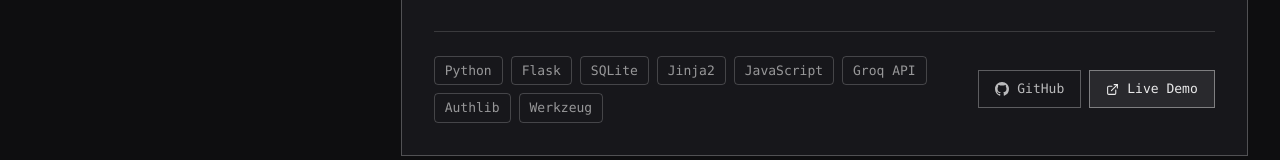
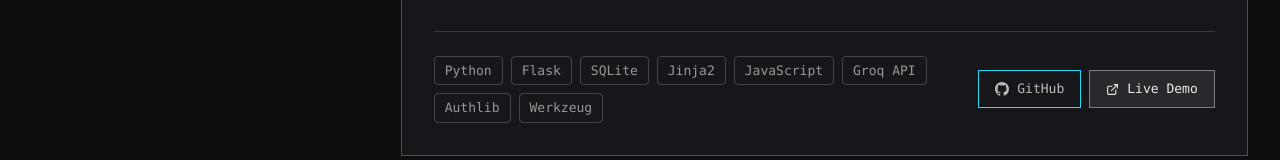
Before and after one commit to Aditi-Atodaria/Portfolio_Website, a Next.js app in the folder aditi-next/: page / in a window 1280 px wide. Shown: the part 2195-2355 px from the top of the page. Built offline with nearby package versions, Linux system fonts and the light colour scheme.

Commit message:
Update portfolio-hero-with-paper-shaders.tsx

```diff
--- a/aditi-next/src/components/ui/portfolio-hero-with-paper-shaders.tsx
+++ b/aditi-next/src/components/ui/portfolio-hero-with-paper-shaders.tsx
@@ -121,6 +121,21 @@ const hairlineVars = (isDarkMode: boolean) =>
     }),
   }) as React.CSSProperties
 
+/**
+ * Accent colour for the Hairline figures, taken from the hero's active palette.
+ * Only the focused part is tinted: the lit drawer (Cabinet), the lit file (Riffle) and, while hovered,
+ * the content rows of the Terminal. Everything else keeps the figure's normal grey.
+ */
+const accentVars = (isDarkMode: boolean) =>
+  ({ "--hl-accent": PALETTES[PALETTE][isDarkMode ? "dark" : "light"] }) as React.CSSProperties
+
+const hairlineAccentCss = `
+  .hl-accent svg .hi { stroke: var(--hl-accent); }
+  .hl-accent svg .dot:not(.m):not(.off) { fill: var(--hl-accent); }
+  .hl-terminal-hot svg [data-hl-content],
+  .hl-terminal-hot svg [data-hl-content] path { stroke: var(--hl-accent); }
+`
+
 /** Cabinet has 12 blades (blade 12 is the top one). Cards walk down the cabinet: 12, 9, 6, 3. */
 const CABINET_BLADES = 12
 const bladeForProject = (index: number) => CABINET_BLADES - index * Math.floor(CABINET_BLADES / PROJECTS.length)
@@ -131,6 +146,19 @@ const CURRENTLY_EXPLORING = [
   { title: "Mechatronics", desc: "Pursuing a minor, bridging software with mechanical and electrical systems — embedded hardware, sensors, and intelligent machines." },
   { title: "Machine Learning", desc: "Actively learning ML fundamentals — model training, data pipelines, and applying intelligent systems to real engineering problems." },
 ]
+
+/** Dither colours: [dark mode, light mode]. Change PALETTE to switch the hero shader. */
+const PALETTES = {
+  ember:  { dark: "hsl(25, 100%, 55%)",  light: "hsl(220, 100%, 62%)" }, // original
+  aurora: { dark: "hsl(158, 85%, 52%)",  light: "hsl(160, 90%, 32%)" },
+  violet: { dark: "hsl(258, 95%, 72%)",  light: "hsl(262, 83%, 52%)" },
+  rose:   { dark: "hsl(335, 100%, 62%)", light: "hsl(338, 85%, 52%)" },
+  cyan:   { dark: "hsl(187, 90%, 55%)",  light: "hsl(192, 95%, 38%)" },
+  mono:   { dark: "hsl(0, 0%, 88%)",     light: "hsl(0, 0%, 12%)" },
+  gold:   { dark: "hsl(43, 100%, 60%)",  light: "hsl(28, 95%, 46%)" },
+  crimson:{ dark: "hsl(2, 95%, 62%)",    light: "hsl(356, 78%, 50%)" },
+} as const
+const PALETTE: keyof typeof PALETTES = "cyan"
 
 const REDUCED_MOTION_QUERY = "(prefers-reduced-motion: reduce)"
 function usePrefersReducedMotion() {
@@ -156,6 +184,8 @@ export default function AditiPortfolio() {
   const cabinetHovered = useRef(false)
   const activeProjectRef = useRef(0)
   const [menuOpen, setMenuOpen] = useState(false)
+  const [terminalHot, setTerminalHot] = useState(false)
+  const terminalRef = useRef<HTMLDivElement>(null)
   const contentRef = useRef<HTMLDivElement>(null)
 
   useEffect(() => {
@@ -216,6 +246,16 @@ export default function AditiPortfolio() {
     window.addEventListener("resize", refocus)
     return () => window.removeEventListener("resize", refocus)
   }, [focusBlade])
+
+  // Tag the Terminal's content rows, chevron and cursor so they can be tinted on hover. The figure draws its
+  // groups in a fixed order: slab, history rows, prompt plate, chevron, cursor, title bar, three window dots.
+  useEffect(() => {
+    const g = terminalRef.current?.querySelector("svg > g")
+    if (!g || g.children.length < 9) return
+    const kids = Array.from(g.children)
+    const content = [...kids.slice(1, kids.length - 7), kids[kids.length - 6], kids[kids.length - 5]]
+    content.forEach(el => el.setAttribute("data-hl-content", ""))
+  }, [])
 
   const scrollDown = () => {
     contentRef.current?.scrollIntoView({ behavior: "smooth" })
@@ -355,7 +395,7 @@ export default function AditiPortfolio() {
               <Dithering
                 style={{ width: "100%", height: "100%" }}
                 colorBack={isDarkMode ? "#0e0e10" : "hsl(0, 0%, 100%)"}
-                colorFront={isDarkMode ? "hsl(187, 90%, 55%)" : "hsl(192, 95%, 38%)"}
+                colorFront={isDarkMode ? PALETTES[PALETTE].dark : PALETTES[PALETTE].light}
                 shape="warp"
                 type="4x4"
                 size={3}
@@ -436,8 +476,11 @@ export default function AditiPortfolio() {
                 </div>
                 {/* Hairline terminal figure — plate colour must match the page background */}
                 <div
-                  className="w-full max-w-sm md:max-w-none md:w-[112%] md:-ml-[12%] xl:w-[130%] xl:-ml-[15%]"
-                  style={hairlineVars(isDarkMode)}
+                  ref={terminalRef}
+                  className={`w-full max-w-sm md:max-w-none md:w-[112%] md:-ml-[12%] xl:w-[130%] xl:-ml-[15%] hl-accent ${terminalHot ? "hl-terminal-hot" : ""}`}
+                  style={{ ...hairlineVars(isDarkMode), ...accentVars(isDarkMode) }}
+                  onPointerEnter={() => setTerminalHot(true)}
+                  onPointerLeave={() => setTerminalHot(false)}
                 >
                   <Terminal theme={isDarkMode ? "dark" : "light"} intensity={0.6} />
                 </div>
@@ -448,20 +491,22 @@ export default function AditiPortfolio() {
 
         {/* PROJECTS */}
         <section id="projects" className={`scroll-mt-24 border-t ${isDarkMode ? "border-white/15" : "border-black/8"}`}>
-          <style>{carouselCss}</style>
+          <style>{carouselCss + hairlineAccentCss}</style>
           <div className="max-w-7xl mx-auto px-4 sm:px-8 py-14 sm:py-24">
+            <div className="max-w-[60rem] mx-auto">
             <p className={`font-mono text-sm tracking-[0.4em] uppercase mb-6 sm:mb-8 ${isDarkMode ? "text-white/55" : "text-black/60"}`}>02 — Projects</p>
             <div className="mb-10 sm:mb-16">
               <h2 className={`font-mono text-2xl sm:text-3xl md:text-4xl leading-tight ${isDarkMode ? "text-white/90" : "text-black"}`}>
                 Projects &amp; Innovation
               </h2>
             </div>
+            </div>
 
             <div className="grid grid-cols-1 xl:grid-cols-[minmax(0,3fr)_minmax(0,8fr)] gap-y-2 gap-x-8 xl:gap-x-[51px] items-stretch">
 
             {/* Cabinet — left on extra-large screens, hidden below. Its height equals the card height
                 (the bottom offset is the carousel's arrows/dots row). Hover it to take over the focus. */}
-            <div className="hidden xl:block relative" style={hairlineVars(isDarkMode)}>
+            <div className="hidden xl:block relative hl-accent" style={{ ...hairlineVars(isDarkMode), ...accentVars(isDarkMode) }}>
               <div className="absolute inset-x-0 top-0 bottom-[52px]">
               <Cabinet
                 ref={cabinetRef}
@@ -560,10 +605,11 @@ export default function AditiPortfolio() {
                             href={p.github}
                             target="_blank"
                             rel="noreferrer"
+                            style={{ borderColor: PALETTES[PALETTE][isDarkMode ? "dark" : "light"] }}
                             className={`flex items-center gap-2 font-mono text-[13px] px-3 sm:px-4 py-2 border transition-colors flex-shrink-0 ${
                               isDarkMode
-                                ? "border-white/30 text-white/70 hover:border-white/60 hover:text-white"
-                                : "border-black/30 text-black/65 hover:border-black/70 hover:text-black"
+                                ? "text-white/70 hover:text-white"
+                                : "text-black/65 hover:text-black"
                             }`}
                           >
                             <svg width="14" height="14" viewBox="0 0 24 24" fill="currentColor">
@@ -667,8 +713,8 @@ export default function AditiPortfolio() {
               {/* Hairline riffle figure — plate colour must match the page background */}
               <div className="md:self-center">
                 <div
-                  className="w-full max-w-sm md:max-w-none md:w-[129%] md:-ml-[14.5%] xl:w-[150%] xl:-ml-[25%]"
-                  style={hairlineVars(isDarkMode)}
+                  className="w-full max-w-sm md:max-w-none md:w-[129%] md:-ml-[14.5%] xl:w-[150%] xl:-ml-[25%] hl-accent"
+                  style={{ ...hairlineVars(isDarkMode), ...accentVars(isDarkMode) }}
                 >
                   <Riffle theme={isDarkMode ? "dark" : "light"} intensity={0.6} />
                 </div>
```
